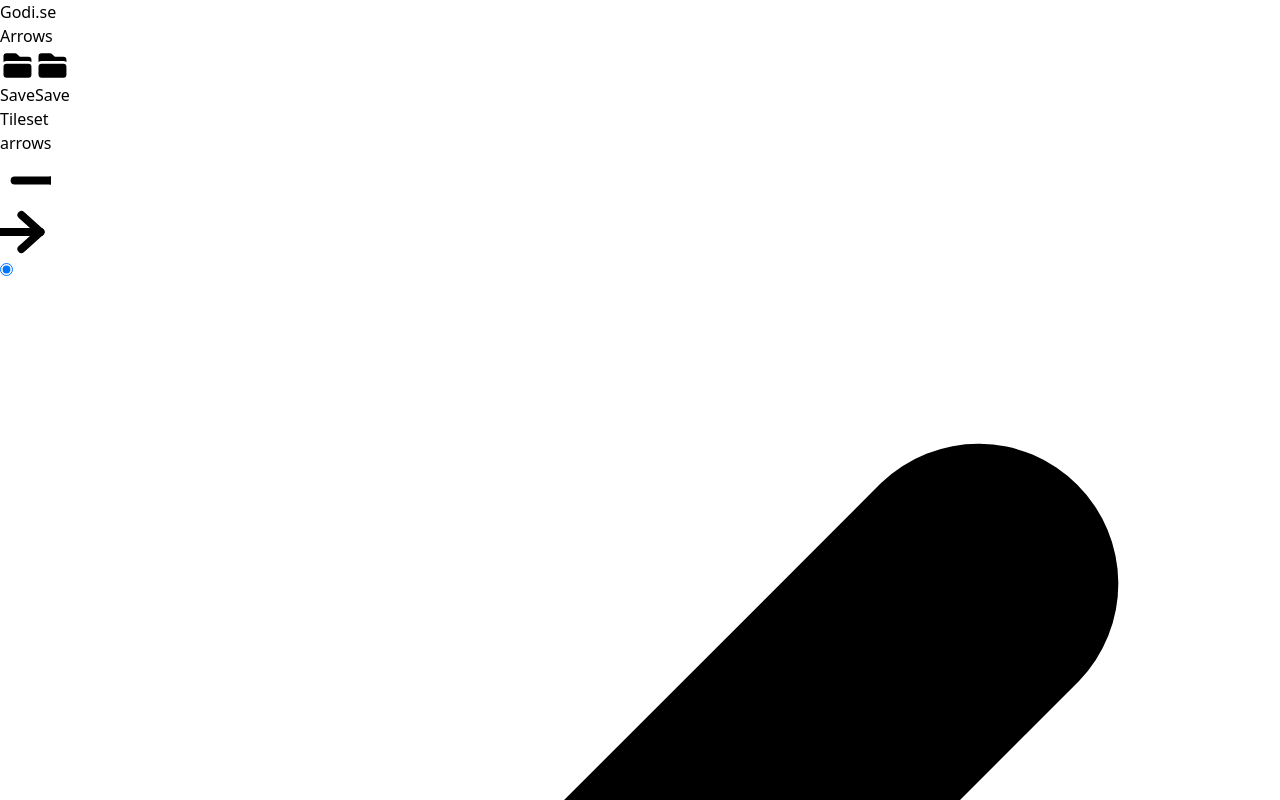
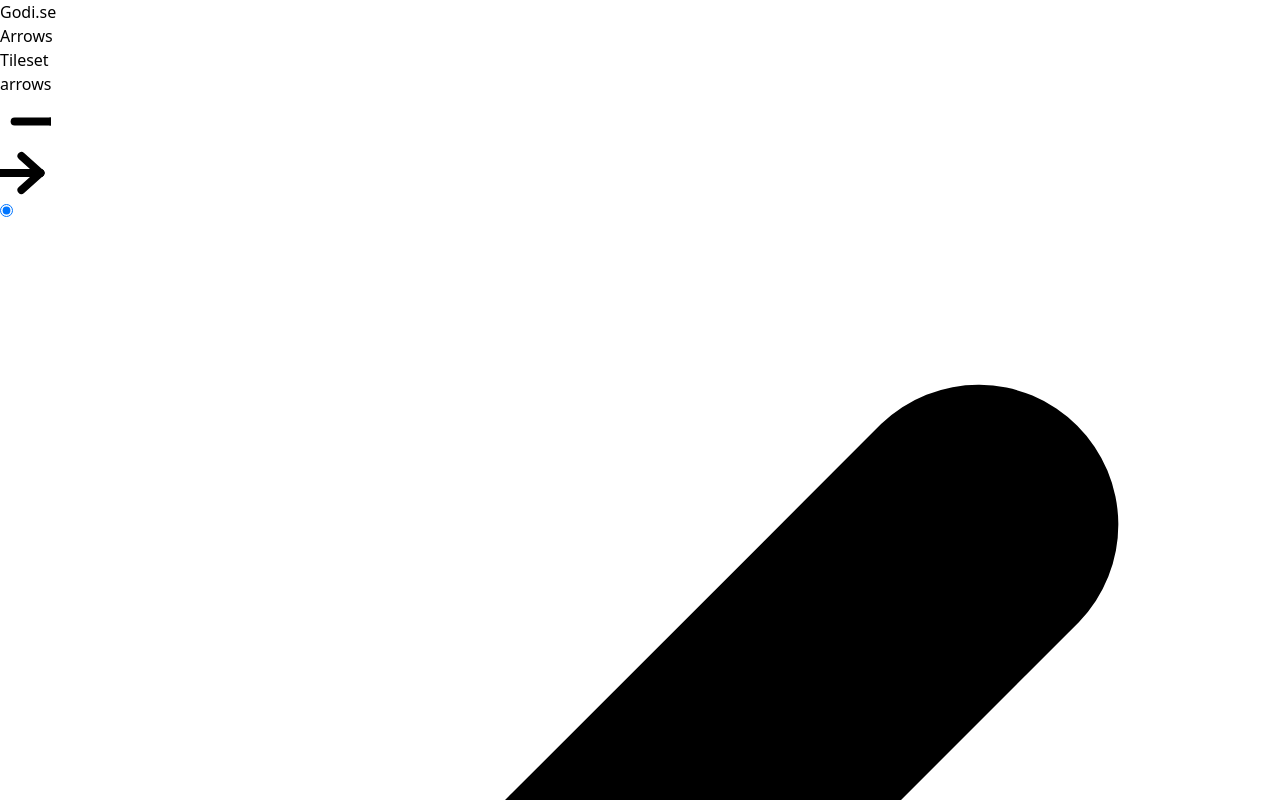
Before and after one commit to gustavwilliam/arrow-canvas, a Vue app: page / in a window 1280 px wide. Shown: the top 800 px of the page. Built offline with nearby package versions, Linux system fonts and the light colour scheme.

Commit message:
Make menu contextual
If selection, show selection menus. Otherwise, show general menus

```diff
--- a/src/components/Menu/MenuButton.vue
+++ b/src/components/Menu/MenuButton.vue
@@ -2,7 +2,7 @@
   <span class="mr-1" v-if="label">
     {{ label }}
   </span>
-  <button :disabled="disabled" class="px-2 py-2 flex flex-row gap-1 rounded-md items-center justify-center border bg-gray-50 hover:bg-gray-100 hover:disabled:bg-inherit disabled:text-gray-300">
+  <button @click="onClick" :disabled="disabled" class="pl-2 pr-3 py-2 flex flex-row gap-1 rounded-md items-center justify-center border bg-gray-50 hover:bg-gray-100 hover:disabled:bg-inherit disabled:text-gray-300">
     <div v-if="$slots.default" class="w-5 h-5 select-none" draggable="false">
       <slot></slot>
     </div>
@@ -17,5 +17,6 @@ const props = defineProps({
   name: String,
   label: String,
   disabled: Boolean,
+  onClick: Function,
 })
 </script>
--- a/src/components/Menu/TheMenu.vue
+++ b/src/components/Menu/TheMenu.vue
@@ -5,16 +5,12 @@
       <h1>Arrows</h1>
     </div>
     <div class="flex flex-row h-full">
-      <MenuGroup>
-        <MenuButton name="Save"><FolderIcon/></MenuButton>
-        <MenuButton name="Save"><FolderIcon/></MenuButton>
-      </MenuGroup>
       <MenuGroup v-if="selectionStore.hasSelection">
         <div class="flex items-center h-full">
           1 item selected
         </div>
       </MenuGroup>
-      <MenuGroup>
+      <MenuGroup v-if="!selectionStore.hasSelection">
         <TheDropdown name="Tileset">
           <button class="select-none px-2 py-2 flex flex-row gap-1 rounded-md items-center justify-center border bg-gray-50 hover:bg-gray-100 hover:disabled:bg-inherit disabled:text-gray-300">
             <TheTilesetDisplay :name="stateStore.tileset"></TheTilesetDisplay>
@@ -29,6 +25,24 @@
           </DropdownContent>
         </TheDropdown>
       </MenuGroup>
+      <MenuGroup v-if="selectionStore.hasSelection">
+        <TheDropdown name="Tileset">
+          <button class="select-none px-2 py-2 flex flex-row gap-1 rounded-md items-center justify-center border bg-gray-50 hover:bg-gray-100 hover:disabled:bg-inherit disabled:text-gray-300">
+            <TheTilesetDisplay :name="selectionStore.line.tileset"></TheTilesetDisplay>
+          </button>
+          <DropdownContent>
+            <DropdownItem group="tileset" value="arrows" name="Arrows" v-model:activeItem="selectionStore.line.tileset">
+              <TheTilesetDisplay name="arrows"></TheTilesetDisplay>
+            </DropdownItem>
+            <DropdownItem group="tileset" value="lemoji" name="Lemoji" v-model:activeItem="selectionStore.line.tileset">
+              <TheTilesetDisplay name="lemoji"></TheTilesetDisplay>
+            </DropdownItem>
+          </DropdownContent>
+        </TheDropdown>
+      </MenuGroup>
+      <MenuGroup v-if="selectionStore.hasSelection">
+        <MenuButton name="Delete" :onClick="selectionStore.deleteLine"><TrashIcon /></MenuButton>
+      </MenuGroup>
     </div>
   </div>
 </template>
@@ -39,7 +53,7 @@ import MenuButton from "./MenuButton.vue";
 import TheDropdown from "../Dropdown/TheDropdown.vue";
 import DropdownContent from "../Dropdown/DropdownContent.vue";
 import DropdownItem from "../Dropdown/DropdownItem.vue";
-import { FolderIcon } from "@heroicons/vue/20/solid";
+import { TrashIcon } from "@heroicons/vue/20/solid";
 import { useStateStore } from "../../stores/state";
 import { useSelectionStore } from "../../stores/selection";
 import TheTilesetDisplay from "../TheTilesetDisplay.vue";
```
